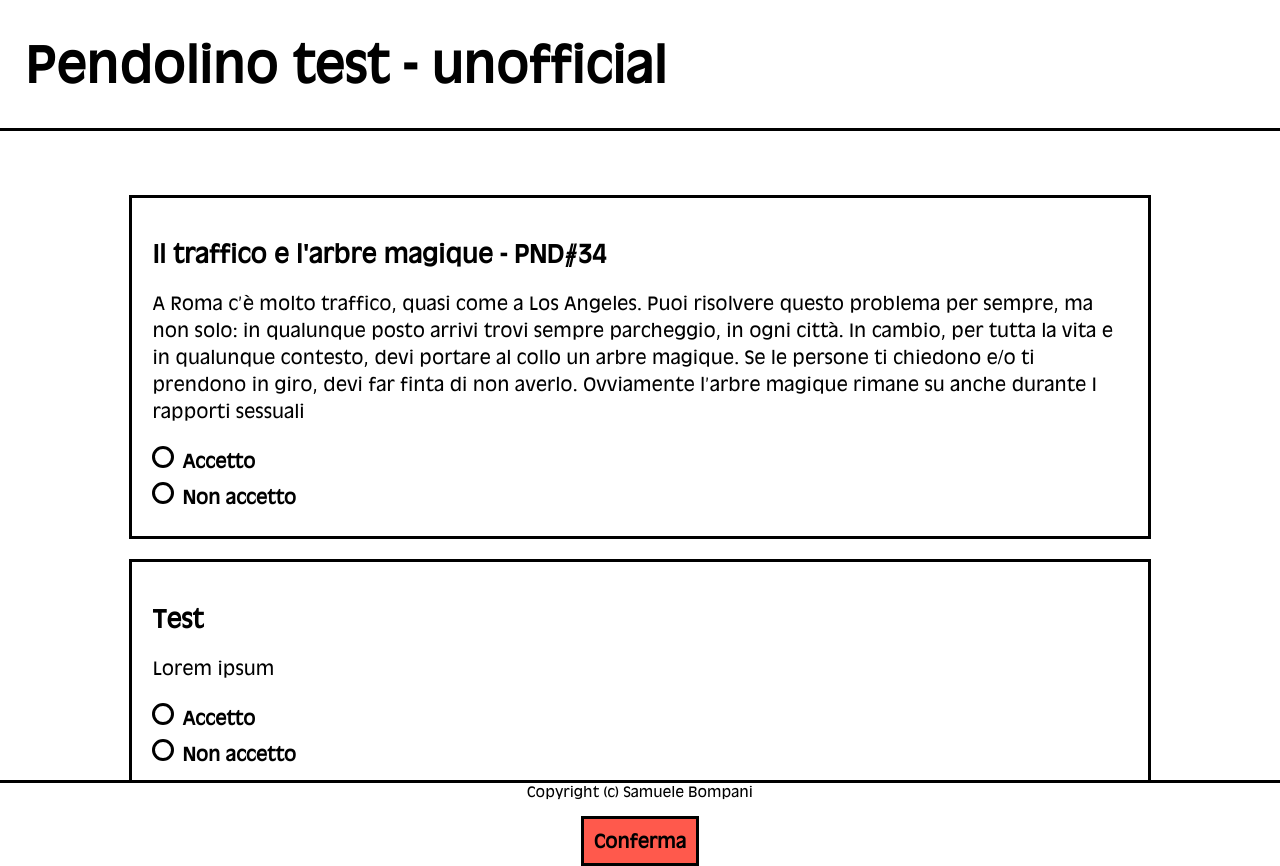
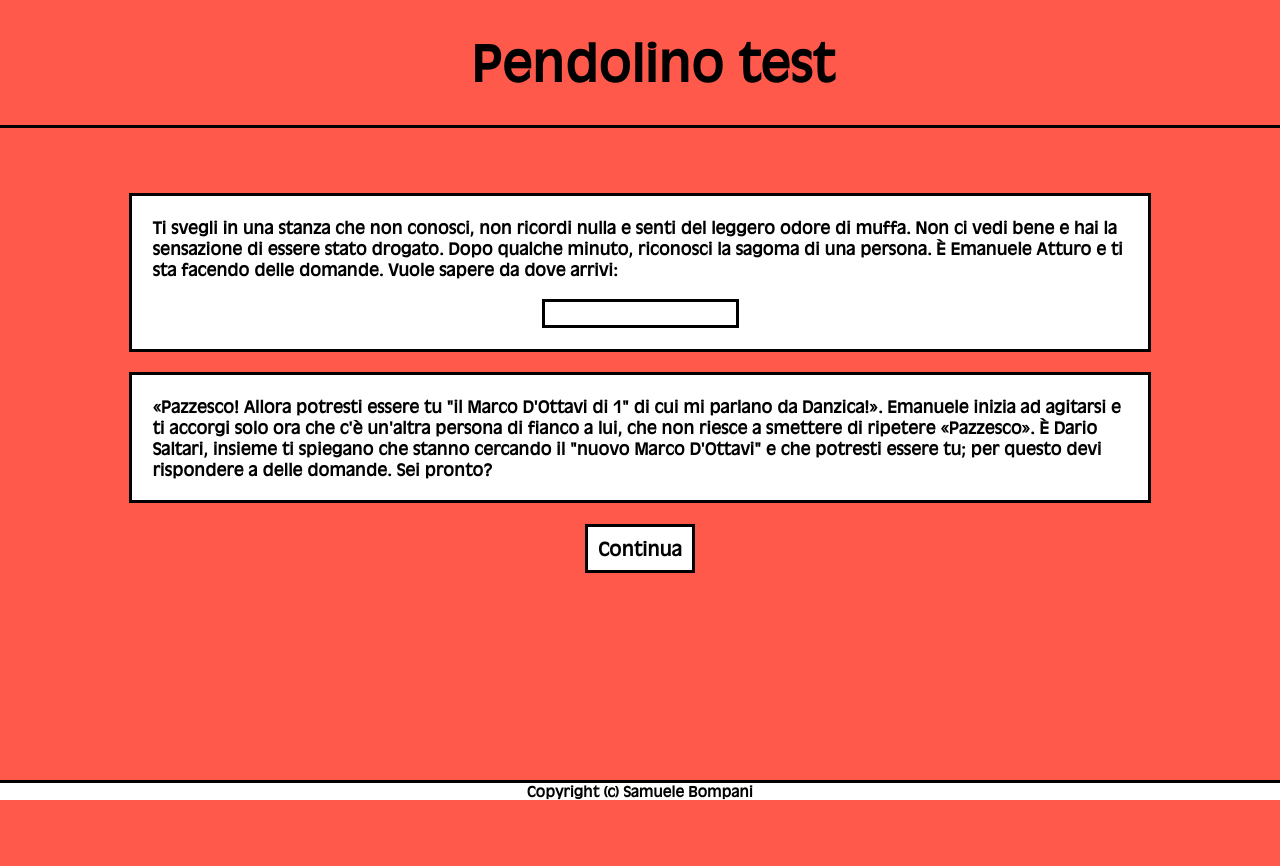
Before and after one commit to samuelebompani/pendolino-test, a PHP site: page /?place=1 in a window 1280 px wide. After the commit the page ends 800 px from the top, so only its background shows below. Run offline with PHP 8.4, Linux system fonts and the light colour scheme.

Commit message:
first fully working version

```diff
--- a/components/navbar.php
+++ b/components/navbar.php
@@ -1,3 +1,3 @@
-<nav class="title-nav">
-    <h1>Pendolino test - unofficial</h1>
-</nav>
+<div class="title-nav">
+    <h1>Pendolino test</h1>
+</div>
--- a/css/style.css
+++ b/css/style.css
@@ -11,16 +11,17 @@
 
 html {
     font-family: 'AntiqueOlive';
+    font-weight: bold;
+    margin: 0;
 }
 
 body {
     margin: 0;
-    min-height: 100vh;
+    background-color: #ff594c;
 }
 
 h1 {
     font-weight: bolder;
-    line-height: 1;
 }
 
 h2 {
@@ -57,10 +58,17 @@ input[type="radio"] + * {
     cursor: pointer;
 }
 
+input[type="text"] {
+    border: 3px solid black;
+    font-family: AntiqueOlive;
+    font-weight: bold;
+    font-size: 16px;
+}
+
 .container {
     margin-left: 10%;
     margin-right: 10%;
-    margin-top: 5%;
+    padding-top: 5%;
 }
 
 .footer {
@@ -84,6 +92,7 @@ input[type="radio"] + * {
     margin: 1px;
     padding:2%;
     margin-bottom:2%;
+    background-color: white;
 }
 
 .q-option {
@@ -98,17 +107,24 @@ input[type="radio"] + * {
 }
 
 .submit-btn {
-    background-color: #ff594c;
     border: 3px solid black;
     font-family: 'AntiqueOlive';
     font-size: 18px;
     font-weight: bold;
     padding: 1%;
     cursor: pointer;
+    background-color: white;
+}
+
+.submit-btn:hover {
+    background-color:#669AD6;
 }
 
 .title-nav {
     padding-left: 2%;
-    font-size: 32px;
+    font-size: 24px;
+    text-align: center;
     border-bottom: 3px solid black;
+
+    top: 0;
 }
--- a/csv/data.csv
+++ b/csv/data.csv
@@ -1,3 +1,18 @@
 title,body,accetto,non accetto
-Il traffico e l'arbre magique - PND#34,"A Roma c’è molto traffico, quasi come a Los Angeles. Puoi risolvere questo problema per sempre, ma non solo: in qualunque posto arrivi trovi sempre parcheggio, in ogni città. In cambio, per tutta la vita e in qualunque contesto, devi portare al collo un arbre magique. Se le persone ti chiedono e/o ti prendono in giro, devi far finta di non averlo. Ovviamente l’arbre magique rimane su anche durante I rapporti sessuali",1,0
-Test,Lorem ipsum,0,2
+Il traffico e l'arbre magique - PND#34,"A Roma c’è molto traffico, quasi come a Los Angeles. Puoi risolvere questo problema per sempre, ma non solo: in qualunque posto arrivi trovi sempre parcheggio, in ogni città. In cambio, per tutta la vita e in qualunque contesto, devi portare al collo un arbre magique. Se le persone ti chiedono e/o ti prendono in giro, devi far finta di non averlo. Ovviamente l’arbre magique rimane su anche durante I rapporti sessuali",0,1
+Guerra e bonsai – PND#22,"Hai la possibilità di abolire da un giorno all’altro tutti I conflitti di genere, razziali, religiosi al mondo. Gli esseri umani vivono in perfetta armonia. Devi però coltivare e non far morire un bonsai ginseng. Se lo dovessi far morire, scoppierebbero i più feroci conflitti.",1,0
+La blatta PND#24,"Puoi essere immune a qualsiasi patologia grave del tuo corpo, ma devi convivere con una blatta gigante volante immortale, grande come il palmo di una mano, che vive nella tua stanza. Se qualcuno uccide la blatta, muori anche tu.",0,1
+Lacci PND#17,"Vinci il premio Pulitzer, ma dovrai vivere per sempre con le scarpe slacciate e non potrai comprare scarpe senza lacci. I lacci devono essere lunghi e strisciare vistosamente per terra, così che le persone continuerebbero a dirti che hai le scarpe slacciate.",0,1
+Barry White – PND#19,"Un giorno ti svegli e hai la capacità di non ingrassare nonostante la quantità di cibo che ingerisci. Lo stesso giorno vai allo specchio e ti accorgi, parlando con te stesso, che hai la voce di Barry White",1,0
+La petite mort – PND#20,"Ogni volta che farai sesso avrai un orgasmo sempre migliore, ogni volta sempre più intenso e la persona con cui lo farai, proverà lo stesso orgasmo, ma vivrà un anno in meno.",1,0
+Una sacher al giorno – PND#11,"Hai vinto la lotteria Italia, sono 100 miliardi di euro. Dal momento della vittoria devi mangiare una torta sacher al giorno, per forza, anche se i medici ti dicono che devi smettere di mangiarne per non morire.",1,0
+Perfetti sconosciuti – PND#15,"Puoi ricevere uno stipendio mensile di 5000 euro, senza dover fare niente, se non una cosa: devi guardare ogni giorno la commedia di Paolo Genovese “Perfetti sconosciuti” alle 21. Non puoi saltare neanche un minuto, se ti addormenti ti revocano lo stipendio.",1,0
+Il clima in una stanza – PND#26,"Puoi fermare la crisi climatica, la fermi ovunque tranne che nella tua stanza. Tutti gli effetti del cambiamento climatico sono lì.",1,0
+Il carcere come redenzione – PND#13,"Matteo Salvini viene processato, viene condannato, va in carcere e la sua carriera politica finisce. Giorgia Meloni, però, diventa sindaca di Roma.",0,1
+La mia Lazio – PND#15,"Paolo Genovese ha dichiarato che in ogni suo film c’è almeno un riferimento alla Lazio. Puoi provare a trovare I riferimenti alla Lazio in ogni film in cambio di 5 milioni di euro, ma se ne perdi uno ti cade un braccio.",1,0
+Il cricket – PND#16,"Per il resto della tua vita non avrai più nessuno problema medico, di nessuno tipo. L’unica condizione è che tu non possa mai più praticare altri sport all’infuori del cricket e che tu debba praticare il cricket almeno quattro volte al mese.",1,0
+La casa e il sale – PND#18,"Hai una casa di proprietà, stupenda, ma devi stare molto attento a non mangiare il sale: ogni chicco che consumi ti toglie cento euro dal tuo conto (anche un bagno nel mare è pericoloso).",1,0
+Game of femori – PND#LIVE,"Puoi decidere chi mettere al governo in ogni paese del mondo, ma ogni volta che due persone a tua scelta dicono la parola “bagno”, ti rompi un femore. Non puoi avvisare quelle due persone.",0,1
+Sanità privata – PND#25,"Ti trasferisci in Svizzera e hai un lavoro con cui guadagni 11000 euro netti al mese, ma la sanità è privata e qualsiasi prestazione medica ti costa minimo 25000 euro.",1,0
+La Grande Bellezza – PND#28,"Puoi avere la casa di Jep Gambardella (de La Grande Bellezza), ma devi tenere in salone una gigantografia nuda di te.",1,0
+Primato Nazionale – PND#29,"Viene stanziato un grande finanziamento all’editoria, specialmente rivolto ai giornali, tornano i lettori e c’è grande fermento. Tuttavia i rapporti con i partitti diventano più stretti e devi diventare capo redattore del Primato Nazionale. Ovviamente la linea editoriale deve rimanere la stessa.",1,0
--- a/index.php
+++ b/index.php
@@ -4,55 +4,39 @@
         <link rel="stylesheet" href="css/style.css">
         <link rel="icon" type="image/x-icon" href="/media/favicon.ico">
         <title>Pendolino test</title>
-        <?php
-            class Question {
-                public $title;
-                public $body;
-                public $opt1;
-                public $opt2;
-
-                public function __construct($title, $body, $val1, $val2) {
-                    $this->title = $title;
-                    $this->body = $body;
-                    $this->opt1 = $val1;
-                    $this->opt2 = $val2;
-                }
-            }
-            $fileHandle = fopen("csv/data.csv", "r");
-            $questions = array();
-            fgetcsv($fileHandle, 0, ",");
-            while (($row = fgetcsv($fileHandle, 0, ",")) !== FALSE) {
-                $questions[] = new Question($row[0], $row[1], $row[2], $row[3]);
-            }
-        ?>
     </head>
     <body>
         <?php include('components/navbar.php')?>
-        <div class="container">
-            <form action="result.php" method="post">
+        <div style="padding-bottom:5%;">
+            <div class="container">
+                <div class="q-container">
+                    Ti svegli in una stanza che non conosci, non ricordi nulla e senti del leggero odore di muffa. Non ci vedi bene e hai la sensazione di essere stato drogato.
+                    Dopo qualche minuto, riconosci la sagoma di una persona. È Emanuele Atturo e ti sta facendo delle domande. Vuole sapere da dove arrivi:
+                    <form action="/" method="get" style="text-align: center; margin-top: 2%;">
+                        <input type="text" name="place"></input>
+                    </form>
+                </div>
+
                 <?php
-                foreach($questions as $qs => $q) {
-                    print('<div class="q-container">');
-                    print("<div><h2>".$q ->title."</h2>");
-                    print('<div class="q-body">'.$q->body.'</div></div>');
-                    print('<div class="q-option">
-                                <div>
-                                    <input type="radio" id="'.$q ->title.'0" name="'.$q ->title.'" value="'.$q->opt1.'">
-                                    <label for="'.$q ->title.'0">Accetto</label>
-                                </div>
-                                <div>
-                                    <input type="radio" id="'.$q ->title.'1" name="'.$q ->title.'" value="'.$q->opt2.'">
-                                    <label for="'.$q ->title.'1">Non accetto</label>
-                                </div>
-                            </div>');
-                    print("</div>");
-                }?>
-                <div style="text-align: center; margin-top: 2%;">
-                    <button class="submit-btn" type="submit">Conferma</button>
-                </div>
-            </form>
+                    $place = $_GET['place'];
+                    if(!empty($place)) {
+                        print("
+                        <div class='q-container'>«Pazzesco! Allora potresti essere tu \"il Marco D'Ottavi di ".$place."\" di cui mi parlano da Danzica!».
+                        Emanuele inizia ad agitarsi e ti accorgi solo ora che c'è un'altra persona di fianco a lui, che non riesce a smettere di ripetere «Pazzesco».
+                        È Dario Saltari, insieme ti spiegano che stanno cercando il \"nuovo Marco D'Ottavi\" e che potresti essere tu; per questo devi rispondere
+                        a delle domande. Sei pronto?
+                        </div>
 
+                        <div style='text-align: center; margin-top: 2%;'>
+                            <a href='/test.php'><button class='submit-btn' type='submit'>Continua</button></a>
+                        </div>
+                        ");
+                    }
+                ?>
+
+            </div>
         </div>
-        <?php include('components/footer.php')?>
+        <?php include("components/footer.php"); ?>
     </body>
+
 </html>
```
Also changed, not shown: result.php (+41 -19 lines), test.php (added, +61 -0 lines).
